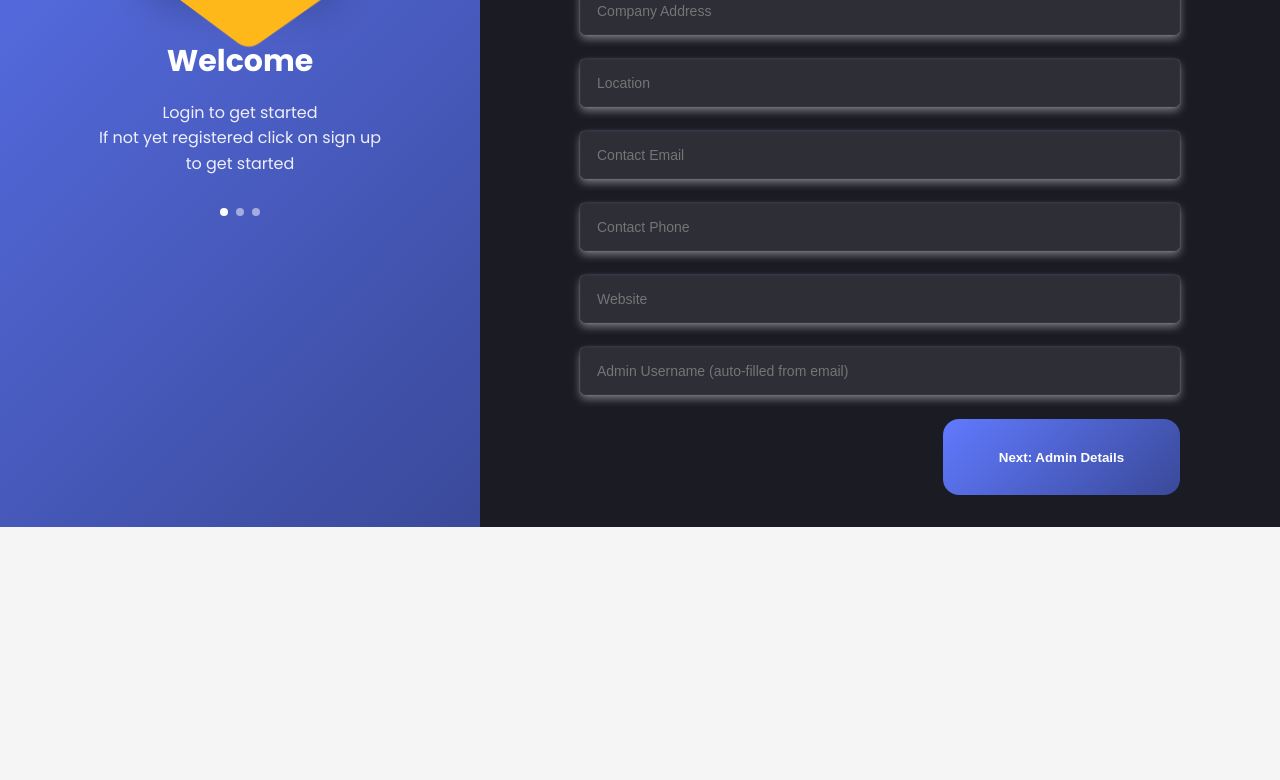
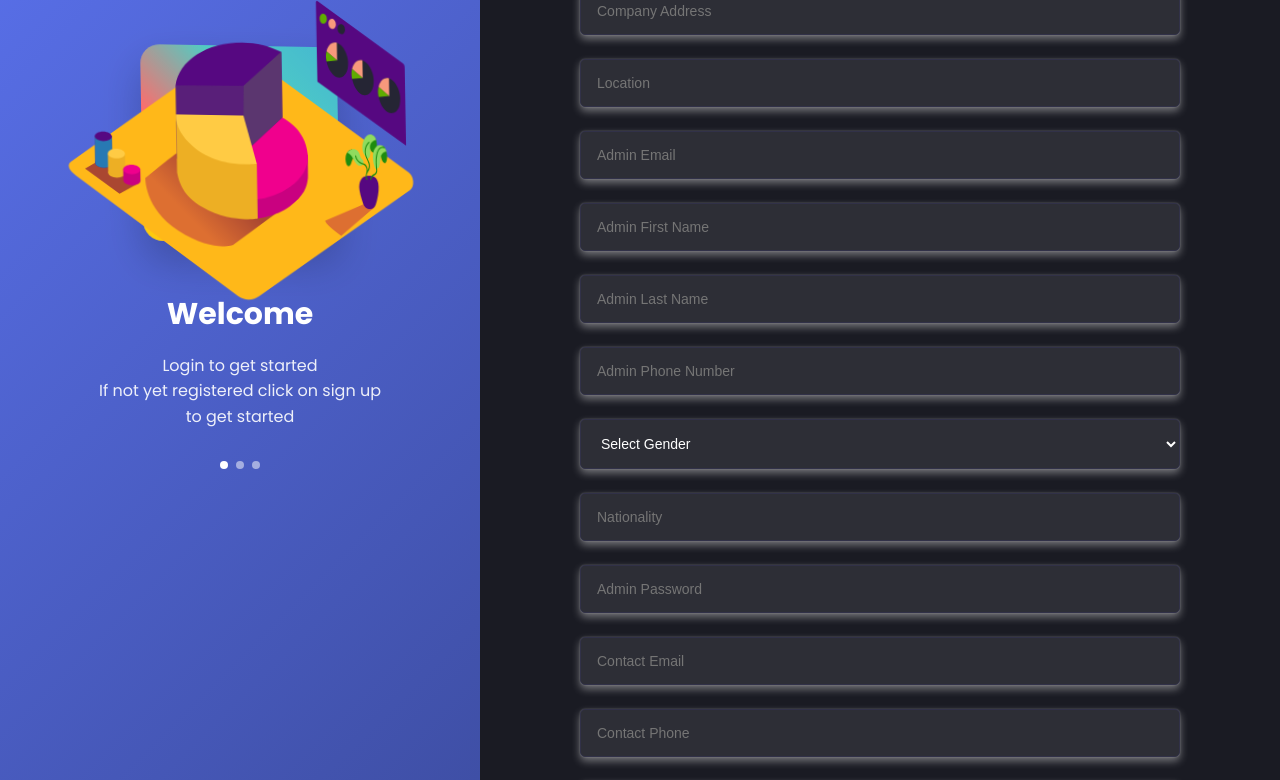
Before and after one commit to SLEM-Technologies/SLEM.Propereti.FE, a React (Vite) app: page /company-signup in a window 1280 px wide. Shown: the part 520-1300 px from the top of the page. Before the commit the page ends 1047 px from the top, so only its background shows below. Built offline with nearby package versions, Linux system fonts and the light colour scheme.

Commit message:
testing phase

```diff
--- a/package.json
+++ b/package.json
@@ -48,6 +48,6 @@
     "openapi-typescript-codegen": "^0.29.0",
     "typescript": "~5.6.2",
     "typescript-eslint": "^8.18.2",
-    "vite": "^7.0.4"
+    "vite": "^7.1.9"
   }
 }
--- a/src/Pages/Companyreg.jsx
+++ b/src/Pages/Companyreg.jsx
@@ -17,6 +17,7 @@ const CompanySignUp = () => {
   const [passwordStrength, setPasswordStrength] = useState(0);
 
   // Company form data
+  // Company form data
   const [companyData, setCompanyData] = useState({
     name: "",
     description: "",
@@ -29,6 +30,8 @@ const CompanySignUp = () => {
     adminUserUsername: "",
     adminUserFirstName: "",
     adminUserLastName: "",
+    adminUserEmail: "",
+    adminPassword: "",
     gender: "",
     nationality: "",
   });
@@ -72,13 +75,21 @@ const CompanySignUp = () => {
 
     setPasswordStrength(strength);
   };
-
-  // submit company
   const handleCompanySubmit = (e) => {
     e.preventDefault();
+
     setIsLoading(true);
 
-    // Auto-fill username if empty
+    Swal.fire({
+      title: "Creating Company...",
+      text: "Please wait while we process your request",
+      allowOutsideClick: false,
+      allowEscapeKey: false,
+      didOpen: () => {
+        Swal.showLoading();
+      },
+    });
+
     let autoUsername = companyData.adminUserUsername;
     if (!autoUsername && companyData.contactEmail) {
       autoUsername = companyData.contactEmail.split("@")[0];
@@ -86,37 +97,41 @@ const CompanySignUp = () => {
 
     const payload = {
       ...companyData,
-      adminUserUsername: autoUsername, // ensure not null
+      adminUserUsername: autoUsername,
+      gender: companyData.gender.trim(),
+      nationality: companyData.nationality.trim(),
+      contactWebsite: companyData.contactWebsite.trim(),
     };
-
-    if (!payload.adminUserUsername) {
-      Swal.fire({
-        title: "Missing Field",
-        text: "Admin Username is required (auto-fill failed).",
-        icon: "warning",
-      });
-      setIsLoading(false);
-      return;
-    }
+    console.log("FINAL PAYLOAD TO API:", payload);
 
     http
       .post(`/api/v1/companies/create-company`, payload)
       .then(() => {
+        setStep(2);
         Swal.fire({
           title: "Company Created!",
-          text: "Now create your admin account.",
+          text: "Proceed to complete your admin details.",
           icon: "success",
         });
-        setStep(2);
       })
+
       .catch((err) => {
+        // 🪵 Log server error in console for debugging
+        console.log("SERVER ERROR:", err.response?.data);
+        localStorage.getItem("access_token");
+
+        // ❌ Show error alert to the user
         Swal.fire({
           title: "Failed",
-          text: err?.response?.data?.message || "Something went wrong.",
+          text:
+            err?.response?.data?.message ||
+            "Something went wrong on the server.",
           icon: "error",
         });
       })
-      .finally(() => setIsLoading(false));
+      .finally(() => {
+        setIsLoading(false);
+      });
   };
 
   // submit admin
@@ -155,6 +170,20 @@ const CompanySignUp = () => {
       })
       .finally(() => setIsLoading(false));
   };
+  useEffect(() => {
+    if (step === 2) {
+      setAdminData((prev) => ({
+        ...prev,
+        email: companyData.adminUserEmail,
+        username: companyData.adminUserUsername,
+        phoneNumber: companyData.adminUserPhoneNumber,
+        firstName: companyData.adminUserFirstName,
+        lastName: companyData.adminUserLastName,
+        gender: companyData.gender,
+        nationality: companyData.nationality,
+      }));
+    }
+  }, [step]);
 
   return (
     <div className={styles.container}>
@@ -236,6 +265,83 @@ const CompanySignUp = () => {
                 value={companyData.location}
                 onChange={handleCompanyChange}
                 className={styles.input}
+              />
+            </div>
+            {/* Admin Email */}
+            <div className={styles.inputGroup}>
+              <input
+                type="email"
+                name="adminUserEmail"
+                placeholder="Admin Email"
+                value={companyData.adminUserEmail}
+                onChange={handleCompanyChange}
+                className={styles.input}
+                required
+              />
+            </div>
+            <input
+              type="text"
+              name="adminUserFirstName"
+              placeholder="Admin First Name"
+              value={companyData.adminUserFirstName}
+              onChange={handleCompanyChange}
+              className={styles.input}
+              required
+            />
+
+            <input
+              type="text"
+              name="adminUserLastName"
+              placeholder="Admin Last Name"
+              value={companyData.adminUserLastName}
+              onChange={handleCompanyChange}
+              className={styles.input}
+              required
+            />
+
+            <input
+              type="text"
+              name="adminUserPhoneNumber"
+              placeholder="Admin Phone Number"
+              value={companyData.adminUserPhoneNumber}
+              onChange={handleCompanyChange}
+              className={styles.input}
+              required
+            />
+
+            <select
+              name="gender"
+              value={companyData.gender}
+              onChange={handleCompanyChange}
+              className={styles.input}
+              required
+            >
+              <option value="">Select Gender</option>
+              <option value="Male">Male</option>
+              <option value="Female">Female</option>
+              <option value="Other">Other</option>
+            </select>
+
+            <input
+              type="text"
+              name="nationality"
+              placeholder="Nationality"
+              value={companyData.nationality}
+              onChange={handleCompanyChange}
+              className={styles.input}
+              required
+            />
+
+            {/* Admin Password */}
+            <div className={styles.inputGroup}>
+              <input
+                type="password"
+                name="adminPassword"
+                placeholder="Admin Password"
+                value={companyData.adminPassword}
+                onChange={handleCompanyChange}
+                className={styles.input}
+                required
               />
             </div>
 
--- a/src/Pages/Property/Property2.jsx
+++ b/src/Pages/Property/Property2.jsx
@@ -70,14 +70,11 @@ const Prop2 = () => {
       return;
     }
 
-    // 🔥 Show loading spinner
     Swal.fire({
-      title: "Uploading Property...",
+      title: "Creating Property...",
       text: "Please wait while we save your property details.",
       allowOutsideClick: false,
-      didOpen: () => {
-        Swal.showLoading();
-      },
+      didOpen: () => Swal.showLoading(),
     });
 
     try {
@@ -95,27 +92,29 @@ const Prop2 = () => {
           latitude: formData.latitude ? Number(formData.latitude) : 0,
           longitude: formData.longitude ? Number(formData.longitude) : 0,
           expiryDate: formData.expiryDate || null,
-          agentId: "3fa85f64-5717-4562-b3fc-2c963f66afa6",
+          // ❌ Remove hardcoded agentId - let backend get from token
+          // agentId: "3fa85f64-5717-4562-b3fc-2c963f66afa6",
           base64Images: [base64Image],
         };
 
-        console.log("Submitting property:", payload);
+        console.log(
+          "🔥 Submitting payload (no agentId - using auth token):",
+          payload
+        );
+        console.log("Auth token present:", !!tokenStore.access);
+
         const res = await http.post(
           "/api/v1/properties/create-property",
           payload
         );
 
+        console.log("Response:", res.data);
+
         if (!res.data?.status) {
-          Swal.fire(
-            "Error",
-            res.data?.message || "Failed to create property.",
-            "error"
-          );
-          return;
+          throw new Error(res.data?.message || "Failed to create property.");
         }
       }
 
-      // ✅ Success alert
       Swal.fire({
         title: "Success!",
         text: "Property created successfully.",
@@ -127,7 +126,7 @@ const Prop2 = () => {
       localStorage.removeItem("propertyFormData");
       navigate("/property3");
     } catch (err) {
-      console.error("Property creation error:", err);
+      console.error("Error:", err.response?.data || err);
       Swal.fire(
         "Error",
         err?.response?.data?.message || "Something went wrong.",
@@ -135,6 +134,7 @@ const Prop2 = () => {
       );
     }
   };
+
 
   return (
     <div className={styles.container}>
--- a/src/Pages/SignUp.jsx
+++ b/src/Pages/SignUp.jsx
@@ -320,6 +320,8 @@ const SignUp = () => {
                   : `${formData.phoneCode}${phoneWithoutLeadingZeros}`;
 
                 // then send the request with normalizedPhone
+                // --- Replace your existing http.post(...).then(() => { /* ... */ }) with this:
+
                 http
                   .post(`/api/v1/accounts/register-user`, {
                     email: formData.email,
@@ -334,8 +336,33 @@ const SignUp = () => {
                     gender: formData.gender,
                     refCode: formData.referralCode || "",
                   })
-                  .then(() => {
-                    /* ... */
+                  .then((res) => {
+                    // Helpful debug log — remove in production if you like
+                    console.log(
+                      "Registration success response:",
+                      res?.data ?? res
+                    );
+
+                    // Show success alert using server-provided message if available
+                    const message =
+                      res?.data?.message ||
+                      res?.data?.data?.message ||
+                      "Registration successful. A verification code has been sent to your email.";
+
+                    Swal.fire({
+                      title: "Registration Successful",
+                      text: message,
+                      icon: "success",
+                      confirmButtonText: "OK",
+                    }).then(() => {
+                      // move to verification step (OTP input)
+                      setStep(2);
+
+                      // optional: focus first OTP input after short delay
+                      setTimeout(() => {
+                        inputsRef.current[0]?.focus();
+                      }, 100);
+                    });
                   })
                   .catch((err) => {
                     console.error(
@@ -352,8 +379,6 @@ const SignUp = () => {
                     });
                   })
                   .finally(() => setIsLoading(false));
-
-
               }}
             >
               <h2 className={styles.formTitle}>Register Individual Account</h2>
@@ -614,9 +639,14 @@ const SignUp = () => {
               </div>
               {isLoading && <Spinner />}
 
-              <button className={styles.btnproceed} type="submit">
-                Proceed
+              <button
+                className={styles.btnproceed}
+                type="submit"
+                disabled={isLoading}
+              >
+                {isLoading ? "Processing..." : "Proceed"}
               </button>
+
               <p className={styles.ptag}>
                 Already have an account ? <Link to="/login">Login</Link>
               </p>
```
Also changed, not shown: 1 other file (tests, documents, lock files or other folders).
